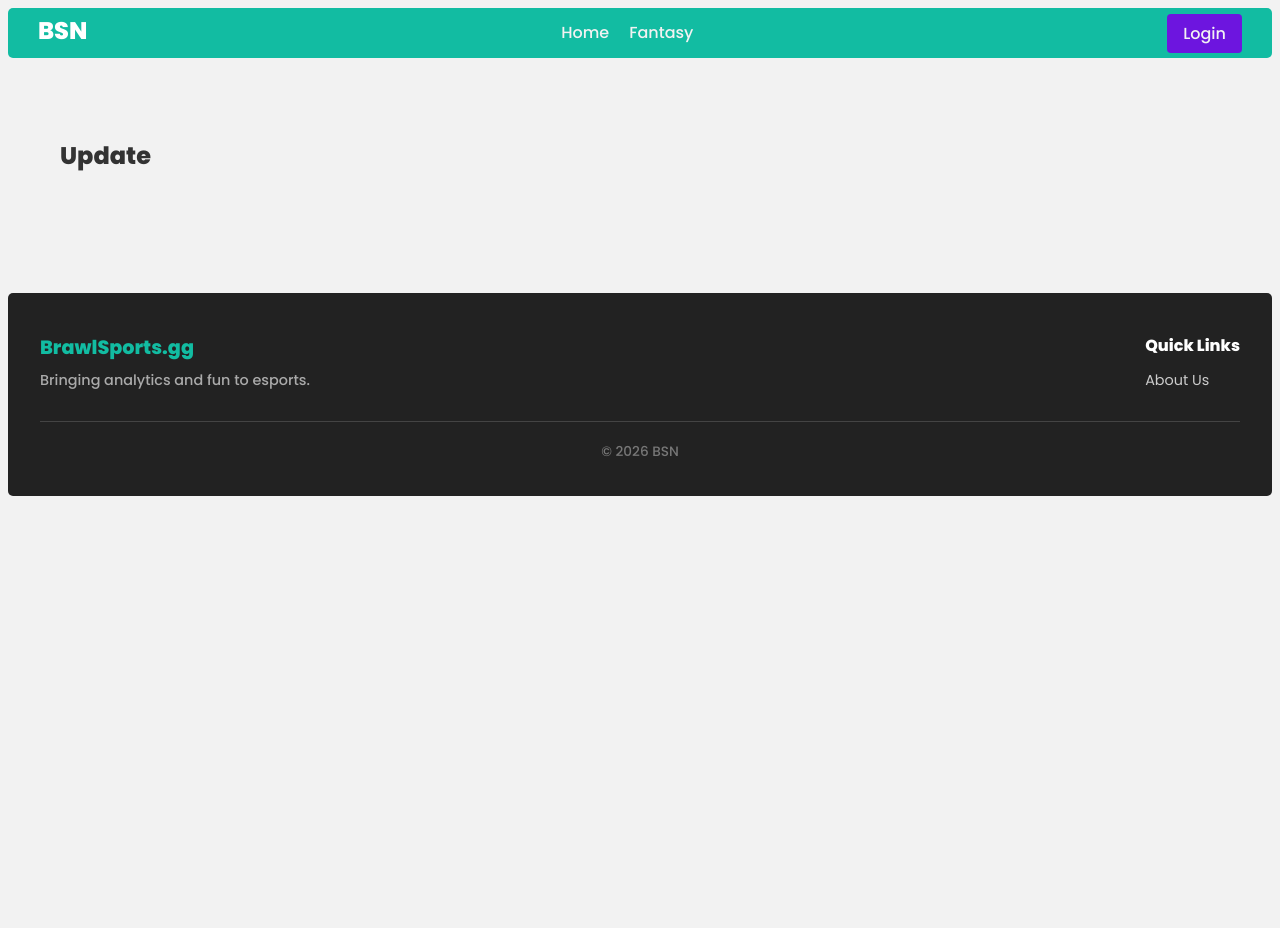
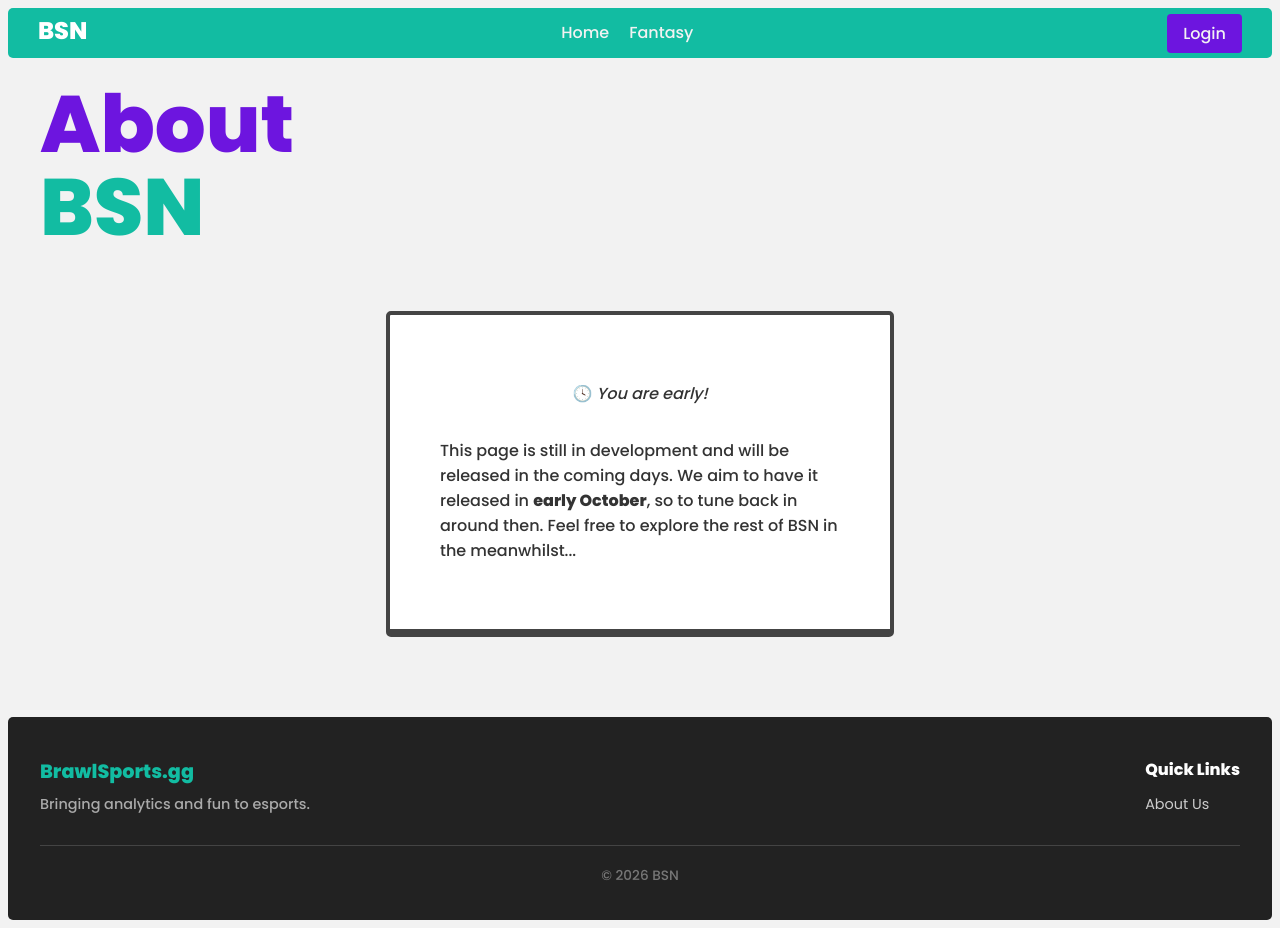
Before and after one commit to KabirBasra/BrawlSports, a React (Create React App) app: page /about in a window 1280 px wide. Before the commit the page ends 800 px from the top, so only its background shows below. Built offline with nearby package versions, Linux system fonts and the light colour scheme; no server answers.

Commit message:
Adding about page

```diff
--- a/src/App.js
+++ b/src/App.js
@@ -10,6 +10,7 @@ import Update from "./pages/Update";
 import Login from "./pages/Login";
 import Register from "./pages/Register";
 import Profile from "./pages/Profile";
+import About from "./pages/About";
 
 // Navigating webpages
 const Navigation = () => {
@@ -53,6 +54,7 @@ export default function App() {
             <Route path='/login' element={<Login />} />
             <Route path='/register' element={<Register />} />
             <Route path='/profile' element={<Profile />} />
+            <Route path='/about' element={<About />} />
           </Routes>
         </div>
 
--- /dev/null
+++ b/src/pages/About.js
@@ -0,0 +1,24 @@
+const About = () => {
+  return (
+    <div className="">
+
+      <div className="main-title-fantasy">
+        <h1 className="title2">About</h1>
+        <h1 className="title1"> BSN</h1>
+      </div>
+      <div className='progress-container'>
+        <p>🕓 <em>You are early!</em></p>
+
+        <p>
+          This page is still in development and will be released in the coming days.
+          We aim to have it released in <strong>early October</strong>, so to tune back
+          in around then. Feel free to explore the rest of BSN in the meanwhilst...
+        </p>
+      </div>
+    </div>
+  )
+}
+
+export default About
+
+// test
--- a/src/pages/Fantasy.js
+++ b/src/pages/Fantasy.js
@@ -12,7 +12,7 @@ const Fantasy = () => {
         <p>
           This page is still in development and will be released in the coming weeks.
           We aim to have it released in <strong>mid-November</strong>, so to tune back
-          in around then. Feel free to explore the rest of FBCNS in the meanwhilst...
+          in around then. Feel free to explore the rest of BSN in the meanwhilst...
         </p>
       </div>
     </div>
```
